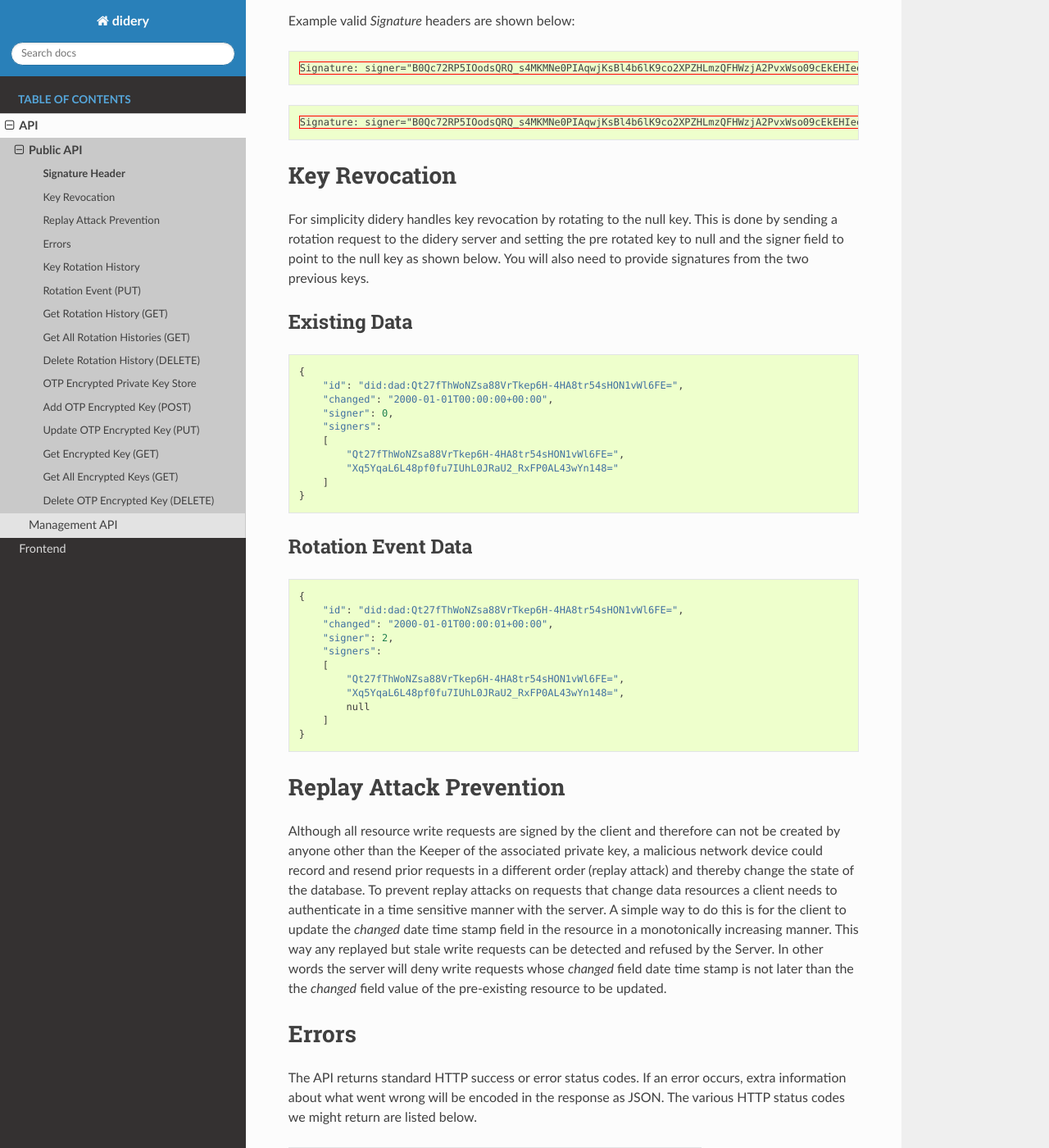
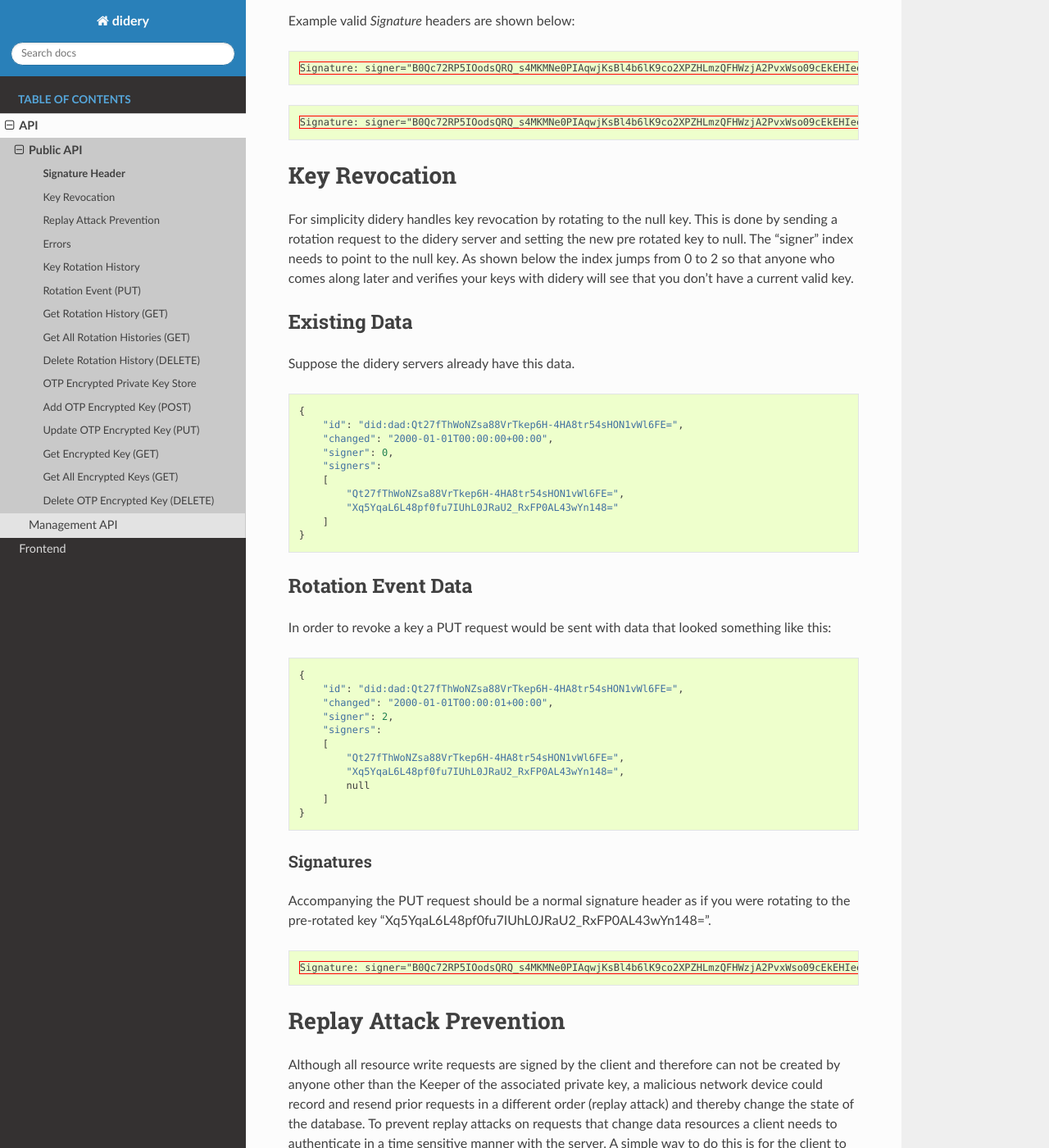
Before and after one commit to reputage/didery, a Sphinx documentation site: the page built from docs/api/public_api/public_api.rst, in a window 1280 px wide and 1400 px high, scrolled down 1277 px. Shown: the whole window at 82% size. Built offline with Sphinx 7.4.7 and the Read the Docs theme 2.0.0, drawn with Linux system fonts in a browser that asks for light colours.

```diff
--- a/docs/api/public_api/public_api.rst
+++ b/docs/api/public_api/public_api.rst
@@ -77,12 +77,15 @@ Key Revocation
 
 For simplicity didery handles key revocation by rotating to the null
 key. This is done by sending a rotation request to the didery server and
-setting the pre rotated key to null and the signer field to point to the
-null key as shown below. You will also need to provide signatures from
-the two previous keys.
+setting the new pre rotated key to null. The "signer" index needs to
+point to the null key. As shown below the index jumps from 0 to 2 so
+that anyone who comes along later and verifies your keys with didery
+will see that you don't have a current valid key.
 
 Existing Data
 '''''''''''''
+
+Suppose the didery servers already have this data.
 
 ::
 
@@ -100,6 +103,9 @@ Existing Data
 Rotation Event Data
 '''''''''''''''''''
 
+In order to revoke a key a PUT request would be sent with data that
+looked something like this:
+
 ::
 
     {
@@ -113,6 +119,17 @@ Rotation Event Data
             null
         ]
     }
+
+Signatures
+~~~~~~~~~~
+
+Accompanying the PUT request should be a normal signature header as if
+you were rotating to the pre-rotated key
+"Xq5YqaL6L48pf0fu7IUhL0JRaU2\_RxFP0AL43wYn148=".
+
+.. code:: http
+
+    Signature: signer="B0Qc72RP5IOodsQRQ_s4MKMNe0PIAqwjKsBl4b6lK9co2XPZHLmzQFHWzjA2PvxWso09cEkEHIeet5pjFhLUDg=="; rotation="B0Qc72RP5IOodsQRQ_s4MKMNe0PIAqwjKsBl4b6lK9co2XPZHLmzQFHWzjA2PvxWso09cEkEHIeet5pjFhLUDg=="
 
 Replay Attack Prevention
 ========================
```
Also changed, not shown: docs/api/public_api/public_api.md (+8 -1 lines).
